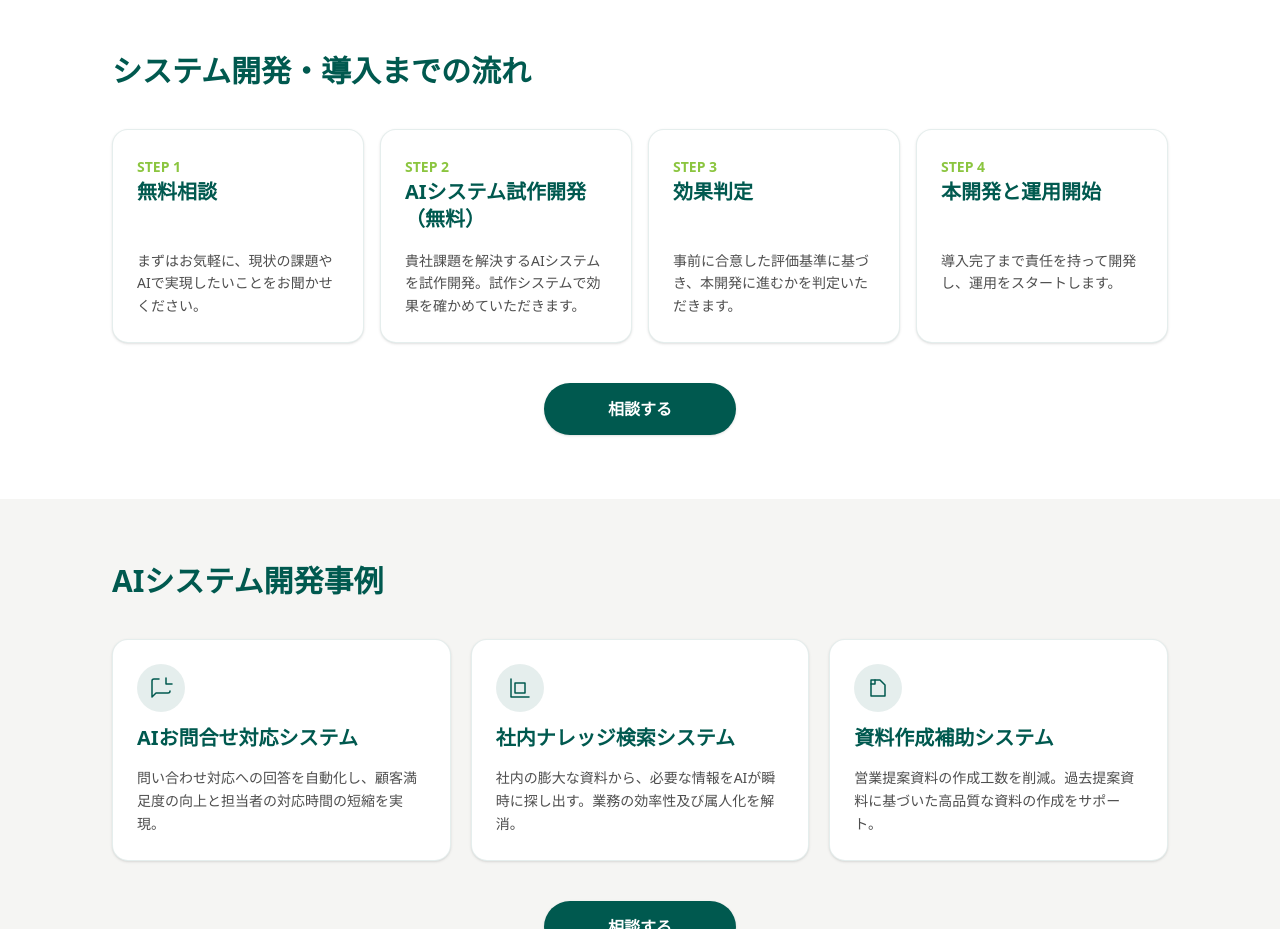
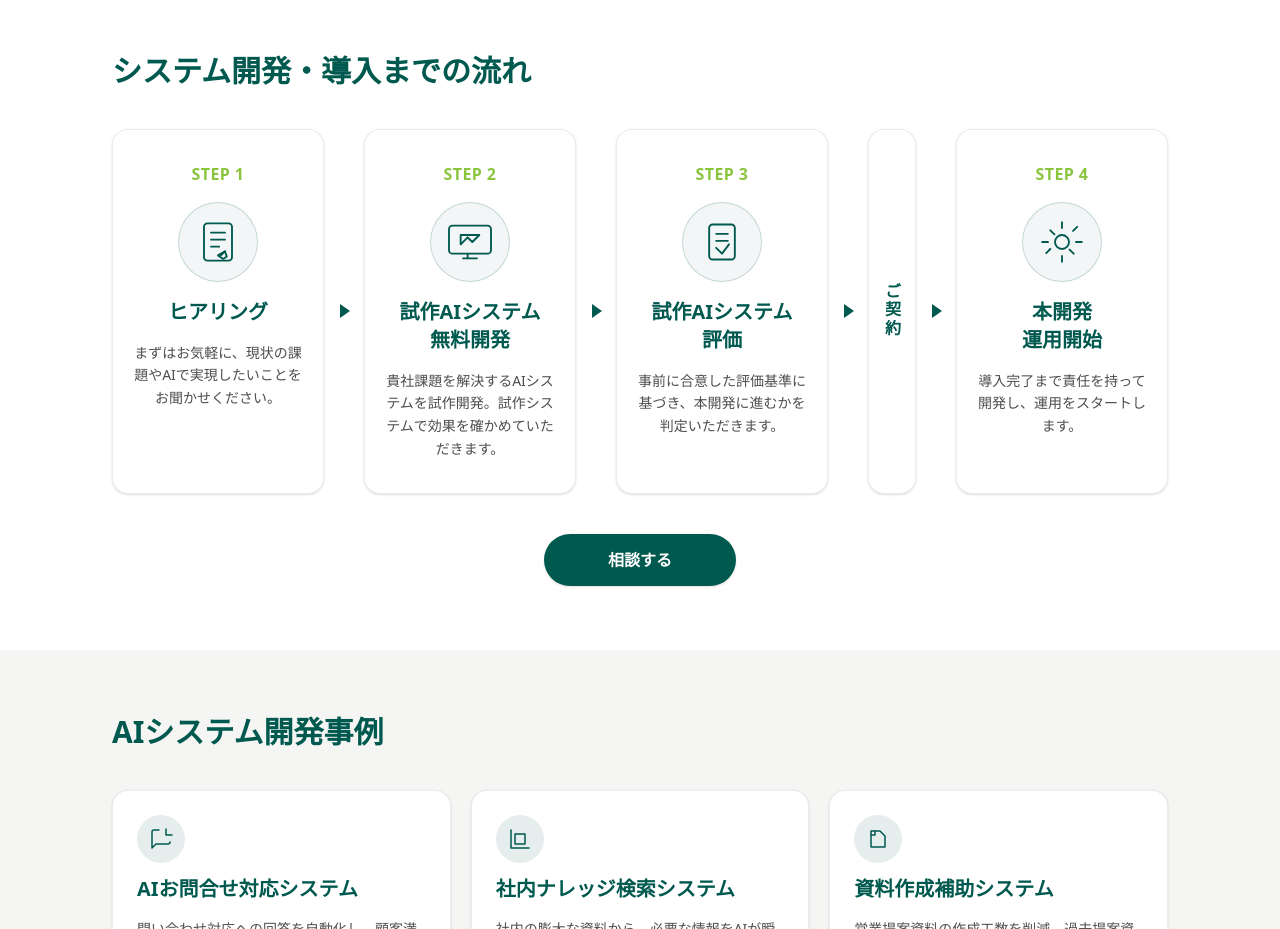
Before and after one commit to Shota44K/tomosu-ai, a Next.js app: page / in a window 1280 px wide. Shown: the part 1520-2449 px from the top of the page. Built offline with nearby package versions, Linux system fonts and the light colour scheme; no server answers.

Commit message:
Refactor Process component to use StepCard and FlowArrow for improved layout and readability. Update step titles and descriptions for clarity, and add ContractBlock for contract display.

```diff
--- a/components/home/Process.tsx
+++ b/components/home/Process.tsx
@@ -1,29 +1,174 @@
-const STEPS = [
+import type { ReactNode } from "react";
+
+type Step = {
+  step: string;
+  title: ReactNode;
+  description: string;
+  icon: ReactNode;
+};
+
+const STEPS: Step[] = [
   {
     step: "STEP 1",
-    title: "無料相談",
+    title: "ヒアリング",
     description:
       "まずはお気軽に、現状の課題やAIで実現したいことをお聞かせください。",
+    icon: (
+      <svg
+        aria-hidden="true"
+        className="h-14 w-14 text-primary"
+        fill="none"
+        stroke="currentColor"
+        strokeLinecap="round"
+        strokeLinejoin="round"
+        strokeWidth={1.6}
+        viewBox="0 0 48 48"
+      >
+        <rect height="32" rx="3" width="24" x="12" y="8" />
+        <path d="M18 16h12M18 22h12M18 28h7M26.5 35.5L30 32" />
+        <path d="M24 35.5 30 32l1.5 4.5-3 2z" />
+      </svg>
+    ),
   },
   {
     step: "STEP 2",
-    title: "AIシステム試作開発（無料）",
+    title: (
+      <>
+        試作AIシステム
+        <br />
+        無料開発
+      </>
+    ),
     description:
       "貴社課題を解決するAIシステムを試作開発。試作システムで効果を確かめていただきます。",
+    icon: (
+      <svg
+        aria-hidden="true"
+        className="h-14 w-14 text-primary"
+        fill="none"
+        stroke="currentColor"
+        strokeLinecap="round"
+        strokeLinejoin="round"
+        strokeWidth={1.6}
+        viewBox="0 0 48 48"
+      >
+        <rect height="24" rx="3" width="36" x="6" y="10" />
+        <path d="M18 38h12M22 34v4" />
+        <path d="M16 18h16l-6 6-4-4-6 6z" />
+      </svg>
+    ),
   },
   {
     step: "STEP 3",
-    title: "効果判定",
+    title: (
+      <>
+      試作AIシステム
+      <br />
+      評価
+    </>
+    ),
     description:
       "事前に合意した評価基準に基づき、本開発に進むかを判定いただきます。",
+    icon: (
+      <svg
+        aria-hidden="true"
+        className="h-14 w-14 text-primary"
+        fill="none"
+        stroke="currentColor"
+        strokeLinecap="round"
+        strokeLinejoin="round"
+        strokeWidth={1.6}
+        viewBox="0 0 48 48"
+      >
+        <rect height="30" rx="3" width="22" x="13" y="9" />
+        <path d="M19 17h10M19 23h10" />
+        <path d="m19 29 5 5 6-8" />
+      </svg>
+    ),
   },
   {
     step: "STEP 4",
-    title: "本開発と運用開始",
+    title:  (
+      <>
+      本開発
+      <br />
+      運用開始
+    </>
+    ),
     description:
       "導入完了まで責任を持って開発し、運用をスタートします。",
+    icon: (
+      <svg
+        aria-hidden="true"
+        className="h-14 w-14 text-primary"
+        fill="none"
+        stroke="currentColor"
+        strokeLinecap="round"
+        strokeLinejoin="round"
+        strokeWidth={1.6}
+        viewBox="0 0 48 48"
+      >
+        <circle cx="24" cy="24" r="6" />
+        <path d="M24 12V7M24 41v-5M36 24h5M7 24h5M33.5 14.5l3.5-3.5M10.5 33.5l3.5-3.5M14 14l3.5 3.5M30.5 30.5 34 34" />
+      </svg>
+    ),
   },
 ];
+
+const CONTRACT_LABEL = "ご契約";
+
+function StepCard({ step, title, description, icon }: Step) {
+  return (
+    <div className="flex w-full flex-col items-center gap-4 rounded-2xl border border-primary/10 bg-white px-2 py-8 text-center shadow-sm sm:px-8 sm:py-10 lg:flex-1 lg:min-w-0 lg:px-4 lg:py-8">
+      <span className="font-semibold tracking-wide text-accent">
+        {step}
+      </span>
+      <div className="flex h-20 w-20 items-center justify-center rounded-full border border-primary/20 bg-primary/5">
+        {icon}
+      </div>
+      <div className="space-y-1">
+        <h3 className="text-lg font-semibold text-primary md:text-xl">
+          {title}
+        </h3>
+      </div>
+      <p className="text-sm leading-relaxed text-text/80">{description}</p>
+    </div>
+  );
+}
+
+function FlowArrow() {
+  return (
+    <div className="flex shrink-0 flex-col items-center justify-center py-2 lg:flex-row lg:self-stretch lg:px-1.5 lg:py-0">
+      <svg
+        aria-hidden="true"
+        className="hidden h-6 w-6 text-primary lg:block"
+        fill="currentColor"
+        viewBox="0 0 24 24"
+      >
+        <polygon points="8,5 18,12 8,19" />
+      </svg>
+      <svg
+        aria-hidden="true"
+        className="h-6 w-6 text-primary lg:hidden"
+        fill="currentColor"
+        viewBox="0 0 24 24"
+      >
+        <polygon points="6,10 12,18 18,10" />
+      </svg>
+    </div>
+  );
+}
+
+function ContractBlock() {
+  return (
+    <div className="flex w-full flex-col items-center justify-center rounded-2xl border border-primary/10 bg-white px-4 py-1.5 text-center shadow-sm sm:px-6 sm:py-2.5 lg:w-auto lg:min-w-[3.0rem] lg:px-1 lg:py-3">
+      <span className="font-bold text-primary lg:[writing-mode:vertical-rl] lg:tracking-[0.15em] lg:leading-tight">
+        ご契約
+      </span>
+    </div>
+  );
+}
+
 
 export default function Process() {
   return (
@@ -32,25 +177,16 @@ export default function Process() {
         <h2 className="text-2xl font-bold text-primary md:text-3xl">
           システム開発・導入までの流れ
         </h2>
-        <div className="mt-10 grid gap-4 md:grid-cols-4">
-          {STEPS.map((item) => (
-            <div
-              key={item.step}
-              className="flex flex-col gap-3 rounded-2xl border border-primary/10 bg-white p-5 shadow-sm md:gap-4 md:p-6"
-            >
-              <div className="space-y-1 md:min-h-[5rem] md:space-y-2">
-                <span className="text-sm font-semibold text-accent">
-                  {item.step}
-                </span>
-                <h3 className="text-lg font-semibold leading-snug text-primary md:text-xl">
-                  {item.title}
-                </h3>
-              </div>
-              <p className="text-sm leading-relaxed text-text/80">
-                {item.description}
-              </p>
-            </div>
-          ))}
+        <div className="mt-10 flex flex-col items-center gap-0.5 lg:flex-row lg:flex-nowrap lg:items-stretch lg:justify-between lg:gap-0.5">
+          <StepCard {...STEPS[0]} />
+          <FlowArrow />
+          <StepCard {...STEPS[1]} />
+          <FlowArrow />
+          <StepCard {...STEPS[2]} />
+          <FlowArrow />
+          <ContractBlock />
+          <FlowArrow />
+          <StepCard {...STEPS[3]} />
         </div>
         <div className="mt-10 text-center">
           <a
```
